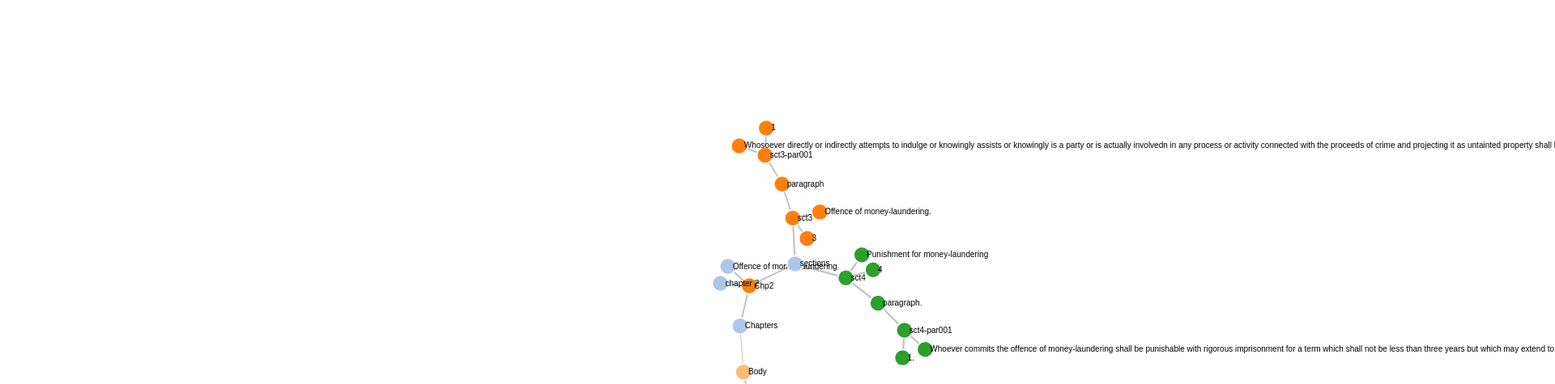
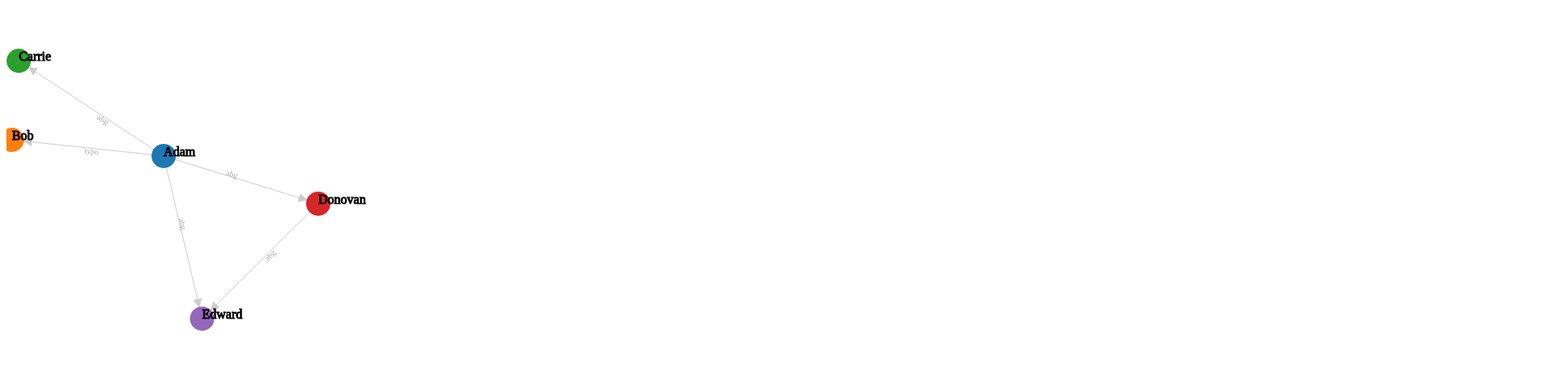
Before and after one commit to javachip8786/IP, a plain HTML site: page index.html in a window 1280 px wide. Shown: the part 147-622 px from the top of the page at 81% size, 1920 px wide, since content can reach past the window. Drawn offline with nearby package versions, Linux system fonts and the light colour scheme.

Commit message:
Add files via upload

```diff
--- a/index.html
+++ b/index.html
@@ -1,112 +1,175 @@
-<!DOCTYPE html>
+<html lang="en">
+<head>
 <meta charset="utf-8">
-<style>
+<title>Force Layout with labels on edges</title>
+<script src="https://d3js.org/d3.v3.min.js" charset="utf-8"></script>
+<style type="text/css">
+</style>
+</head>
+<body>
 
-.links line {
-  stroke: #999;
-  stroke-opacity: 0.6;
-}
+<script type="text/javascript">
 
-.nodes circle {
-  stroke: #fff;
-  stroke-width: 1.5px;
-}
+    var w = 1024;
+    var h = 960;
+    var linkDistance=200;
 
-text {
-  font-family: sans-serif;
-  font-size: 10px;
-}
+    var colors = d3.scale.category10();
 
-</style>
-<svg width="1920" height="1080"></svg>
-<script src="https://d3js.org/d3.v4.min.js"></script>
-<script>
+    var dataset = {
 
-var svg = d3.select("svg"),
-    width = +svg.attr("width"),
-    height = +svg.attr("height");
+    nodes: [
+    {name: "Adam"},
+    {name: "Bob"},
+    {name: "Carrie"},
+    {name: "Donovan"},
+    {name: "Edward"},
+    {name: "Felicity"},
+    {name: "George"},
+    {name: "Hannah"},
+    {name: "Iris"},
+    {name: "Jerry"}
+    ],
+    edges: [
+    {source: 0, target: 1, type : "typo"},
+    {source: 0, target: 2, type : "abg"},
+    {source: 0, target: 3, type : "abg"},
+    {source: 0, target: 4, type : "abg"},
+    {source: 1, target: 5, type : "abg"},
+    {source: 2, target: 5, type : "abg"},
+    {source: 2, target: 5, type : "abg"},
+    {source: 3, target: 4, type : "abg"},
+    {source: 5, target: 8, type : "abg"},
+    {source: 5, target: 9, type : "abg"},
+    {source: 6, target: 7, type : "abg"},
+    {source: 7, target: 8, type : "abg"},
+    {source: 8, target: 9, type : "abg"}
+    ]
+    };
 
-var color = d3.scaleOrdinal(d3.schemeCategory20);
 
-var simulation = d3.forceSimulation()
-    .force("link", d3.forceLink().id(function(d) { return d.id; }))
-    .force("charge", d3.forceManyBody())
-    .force("center", d3.forceCenter(width / 2, height / 2));
+    var svg = d3.select("body").append("svg").attr({"width":w,"height":h});
 
-d3.json("miserables.json", function(error, graph) {
-  if (error) throw error;
+    var force = d3.layout.force()
+        .nodes(dataset.nodes)
+        .links(dataset.edges)
+        .size([w,h])
+        .linkDistance([linkDistance])
+        .charge([-500])
+        .theta(0.1)
+        .gravity(0.02)
+        .start();
 
-  var link = svg.append("g")
-      .attr("class", "links")
-    .selectAll("line")
-    .data(graph.links)
-    .enter().append("line")
-      .attr("stroke-width", function(d) { return Math.sqrt(d.value); });
 
-  var node = svg.append("g")
-      .attr("class", "nodes")
-    .selectAll("g")
-    .data(graph.nodes)
-    .enter().append("g")
 
-  var circles = node.append("circle")
-    .attr("r", 10)
-    .attr("fill", function(d) { return color(d.group); });
+    var edges = svg.selectAll("line")
+      .data(dataset.edges)
+      .enter()
+      .append("line")
+      .attr("id",function(d,i) {return 'edge'+i})
+      .attr('marker-end','url(#arrowhead)')
+      .style("stroke","#ccc")
+      .style("pointer-events", "none");
 
-  // Create a drag handler and append it to the node object instead
-  var drag_handler = d3.drag()
-      .on("start", dragstarted)
-      .on("drag", dragged)
-      .on("end", dragended);
+    var nodes = svg.selectAll("circle")
+      .data(dataset.nodes)
+      .enter()
+      .append("circle")
+      .attr({"r":15})
+      .style("fill",function(d,i){return colors(i);})
+      .call(force.drag)
 
-  drag_handler(node);
 
-  var lables = node.append("text")
-      .text(function(d) {
-        return d.id;
-      })
-      .attr('x', 6)
-      .attr('y', 3);
+    var nodelabels = svg.selectAll(".nodelabel")
+       .data(dataset.nodes)
+       .enter()
+       .append("text")
+       .attr({"x":function(d){return d.x;},
+              "y":function(d){return d.y;},
+              "class":"nodelabel",
+              "stroke":"black"})
+       .text(function(d){return d.name;});
 
-  node.append("title")
-      .text(function(d) { return d.id; });
+    var edgepaths = svg.selectAll(".edgepath")
+        .data(dataset.edges)
+        .enter()
+        .append('path')
+        .attr({'d': function(d) {return 'M '+d.source.x+' '+d.source.y+' L '+ d.target.x +' '+d.target.y },
+               'class':'edgepath',
+               'fill-opacity':0,
+               'stroke-opacity':0,
+               'fill':'blue',
+               'stroke':'red',
+               'id':function(d,i) {return 'edgepath'+i}})
+        .style("pointer-events", "none");
 
-  simulation
-      .nodes(graph.nodes)
-      .on("tick", ticked);
+    var edgelabels = svg.selectAll(".edgelabel")
+        .data(dataset.edges)
+        .enter()
+        .append('text')
+        .style("pointer-events", "none")
+        .attr({'class':'edgelabel',
+               'id':function(d,i){return 'edgelabel'+i},
+               'dx':80,
+               'dy':0,
+               'font-size':10,
+               'fill':'#aaa'});
 
-  simulation.force("link")
-      .links(graph.links);
+    edgelabels.append('textPath')
+        .attr('xlink:href',function(d,i) {return '#edgepath'+i})
+        .style("pointer-events", "none")
+        .text(function(d,i){return d.type});
 
-  function ticked() {
-    link
-        .attr("x1", function(d) { return d.source.x; })
-        .attr("y1", function(d) { return d.source.y; })
-        .attr("x2", function(d) { return d.target.x; })
-        .attr("y2", function(d) { return d.target.y; });
 
-    node
-        .attr("transform", function(d) {
-          return "translate(" + d.x + "," + d.y + ")";
-        })
-  }
-});
+    svg.append('defs').append('marker')
+        .attr({'id':'arrowhead',
+               'viewBox':'-0 -5 10 10',
+               'refX':25,
+               'refY':0,
+               //'markerUnits':'strokeWidth',
+               'orient':'auto',
+               'markerWidth':10,
+               'markerHeight':10,
+               'xoverflow':'visible'})
+        .append('svg:path')
+            .attr('d', 'M 0,-5 L 10 ,0 L 0,5')
+            .attr('fill', '#ccc')
+            .attr('stroke','#ccc');
 
-function dragstarted(d) {
-  if (!d3.event.active) simulation.alphaTarget(0.3).restart();
-  d.fx = d.x;
-  d.fy = d.y;
-}
 
-function dragged(d) {
-  d.fx = d3.event.x;
-  d.fy = d3.event.y;
-}
+    force.on("tick", function(){
 
-function dragended(d) {
-  if (!d3.event.active) simulation.alphaTarget(0);
-//   d.fx = null;
-//   d.fy = null;
-}
+        edges.attr({"x1": function(d){return d.source.x;},
+                    "y1": function(d){return d.source.y;},
+                    "x2": function(d){return d.target.x;},
+                    "y2": function(d){return d.target.y;}
+        });
+
+        nodes.attr({"cx":function(d){return d.x;},
+                    "cy":function(d){return d.y;}
+        });
+
+        nodelabels.attr("x", function(d) { return d.x; })
+                  .attr("y", function(d) { return d.y; });
+
+        edgepaths.attr('d', function(d) { var path='M '+d.source.x+' '+d.source.y+' L '+ d.target.x +' '+d.target.y;
+                                           console.log(d)
+                                           return path});
+
+        edgelabels.attr('transform',function(d,i){
+            if (d.target.x<d.source.x){
+                bbox = this.getBBox();
+                rx = bbox.x+bbox.width/2;
+                ry = bbox.y+bbox.height/2;
+                return 'rotate(180 '+rx+' '+ry+')';
+                }
+            else {
+                return 'rotate(0)';
+                }
+        });
+    });
 
 </script>
+
+</body>
+</html>
--- a/miserables.json
+++ b/miserables.json
@@ -33,34 +33,34 @@
 
   ],
   "links": [
-    {"source": "PLMA", "target": "preface", "value": 1},
-    {"source": "preface", "target": "Central Legislature", "value": 2},
-    {"source": "preface", "target": "Act", "value": 2},
-    {"source": "preface", "target": "15", "value": 2},
-    {"source": "preface", "target": "Prevention of Money Laundering Act,2002", "value": 2},
-    {"source": "preface", "target": "1st july 2005", "value": 2},
-    {"source": "preface", "target": "17th January 2003", "value": 2},
-    {"source": "PLMA", "target": "Meta", "value": 1},
-    {"source": "Meta", "target": "Link", "value": 3},
-    {"source": "PLMA", "target": "Body", "value": 3},
-    {"source": "Body", "target": "Chapters", "value": 1},
-    {"source": "Chapters", "target": "Chp2", "value": 4},
-    {"source": "Chp2", "target": "Offence of money-laundering", "value": 4},
-    {"source": "Chp2", "target": "chapter 2", "value": 4},
-    {"source": "Chp2", "target": "sections", "value": 4},
-    {"source": "sections", "target": "sct3", "value": 4},
-    {"source": "sct3", "target": "3", "value": 4},
-    {"source": "sct3", "target": "Offence of money-laundering.", "value": 4},
-    {"source": "sct3", "target": "paragraph", "value": 4},
-    {"source": "paragraph", "target": "sct3-par001", "value": 4},
-    {"source": "sct3-par001", "target": "1", "value": 4},
-    {"source": "sct3-par001", "target": "Whosoever directly or indirectly attempts to indulge or knowingly assists or knowingly is a party or is actually involvedn in any process or activity connected with the proceeds of crime and projecting it as untainted property shall be guilty of offence of money-laundering.", "value": 4},
-    {"source": "sections", "target": "sct4", "value": 5},
-    {"source": "sct4", "target": "Punishment for money-laundering", "value": 5},
-    {"source": "sct4", "target": "paragraph.", "value": 5},
-    {"source": "sct4", "target": "4", "value": 5},
-    {"source": "paragraph.", "target": "sct4-par001", "value": 5},
-    {"source": "sct4-par001", "target": "1.", "value": 5},
+    {"source": "PLMA", "target": "preface", "value": 1, "type":"abcd"},
+    {"source": "preface", "target": "Central Legislature", "value": 2, "type":"abcd"},
+    {"source": "preface", "target": "Act", "value": 2, "type":"abcd"},
+    {"source": "preface", "target": "15", "value": 2, "type":"abcd"},
+    {"source": "preface", "target": "Prevention of Money Laundering Act,2002", "value": 2, "type":"abcd"},
+    {"source": "preface", "target": "1st july 2005", "value": 2, "type":"abcd"},
+    {"source": "preface", "target": "17th January 2003", "value": 2, "type":"abcd"},
+    {"source": "PLMA", "target": "Meta", "value": 1, "type":"abcd"},
+    {"source": "Meta", "target": "Link", "value": 3, "type":"abcd"},
+    {"source": "PLMA", "target": "Body", "value": 3, "type":"abcd"},
+    {"source": "Body", "target": "Chapters", "value": 1, "type":"abcd"},
+    {"source": "Chapters", "target": "Chp2", "value": 4, "type":"abcd"},
+    {"source": "Chp2", "target": "Offence of money-laundering", "value": 4, "type":"abcd"},
+    {"source": "Chp2", "target": "chapter 2", "value": 4, "type":"abcd"},
+    {"source": "Chp2", "target": "sections", "value": 4, "type":"abcd"},
+    {"source": "sections", "target": "sct3", "value": 4, "type":"abcd"},
+    {"source": "sct3", "target": "3", "value": 4, "type":"abcd"},
+    {"source": "sct3", "target": "Offence of money-laundering.", "value": 4, "type":"abcd"},
+    {"source": "sct3", "target": "paragraph", "value": 4, "type":"abcd"},
+    {"source": "paragraph", "target": "sct3-par001", "value": 4, "type":"abcd"},
+    {"source": "sct3-par001", "target": "1", "value": 4, "type":"abcd"},
+    {"source": "sct3-par001", "target": "Whosoever directly or indirectly attempts to indulge or knowingly assists or knowingly is a party or is actually involvedn in any process or activity connected with the proceeds of crime and projecting it as untainted property shall be guilty of offence of money-laundering.", "value": 4, "type":"abcd"},
+    {"source": "sections", "target": "sct4", "value": 5, "type":"abcd"},
+    {"source": "sct4", "target": "Punishment for money-laundering", "value": 5, "type":"abcd"},
+    {"source": "sct4", "target": "paragraph.", "value": 5, "type":"abcd"},
+    {"source": "sct4", "target": "4", "value": 5, "type":"abcd"},
+    {"source": "paragraph.", "target": "sct4-par001", "value": 5, "type":"abcd"},
+    {"source": "sct4-par001", "target": "1.", "value": 5, "type":"abcd"},
     {"source": "sct4-par001", "target": "Whoever commits the offence of money-laundering shall be punishable with rigorous imprisonment for a term which shall not be less than three years but which may extend to seven years and shall also be liable to fine which may extend to five lakh rupees", "value": 5}
   ]
 }
```
